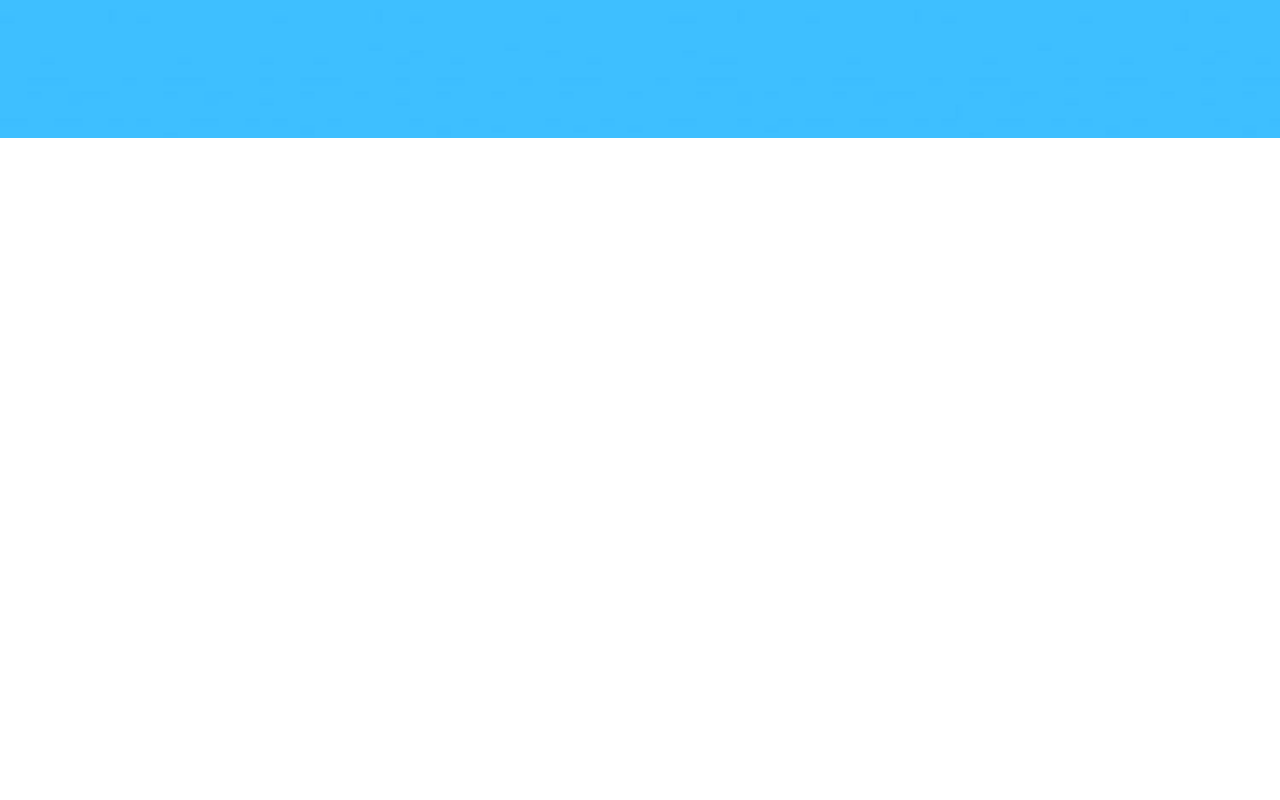
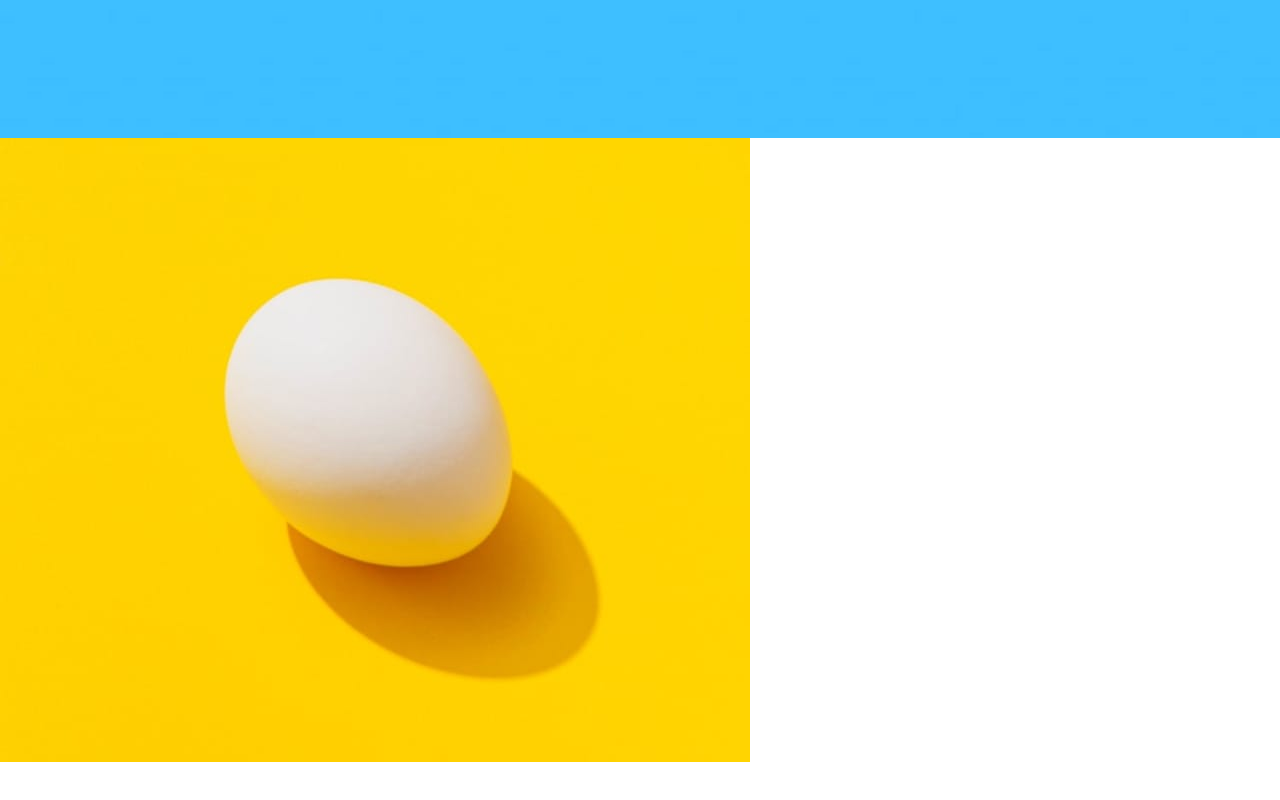
Before and after one commit to mdubelbeis/sunnyside-agency-landing-page, a React (Vite) app: page / in a window 1280 px wide. Shown: the part 400-1200 px from the top of the page. Before the commit the page ends 800 px from the top, so only its background shows below. Built offline with nearby package versions, Linux system fonts and the light colour scheme.

Commit message:
altered config

```diff
--- a/src/components/App.jsx
+++ b/src/components/App.jsx
@@ -1,11 +1,13 @@
 import Header from './header/Header';
+import Products from './products/Products';
 
 const App = () => {
   return (
     <div>
       <Header />
-
-      <main></main>
+      <main>
+        <Products />
+      </main>
     </div>
   );
 };
--- a/tailwind.config.js
+++ b/tailwind.config.js
@@ -5,6 +5,10 @@ module.exports = {
       backgroundImage: {
         'mobile-header-image':
           "url('./src/images/mobile/image-header.jpg')",
+        'mobile-product-image__graphic-design':
+          "url('./src/images/mobile/image-graphic-design.jpg')",
+        'mobile-product-image__photography':
+          "url('./src/images/mobile/image-photography.jpg')",
       },
       fontFamily: {
         barlow: ['Barlow', 'sans-serif'],
@@ -17,7 +21,7 @@ module.exports = {
         // (graphic design text)
         'dark-desaturated-cyan': 'hsl(167, 40%, 24%)',
         // (photography text)
-        'dark-blue': 'hsl(198, 62 %, 26 %)',
+        'dark-blue': 'hsl(198, 62%, 26%)',
         // (footer)
         'dark-moderate-cyan': 'hsl(168, 34%, 41%)',
 
```
